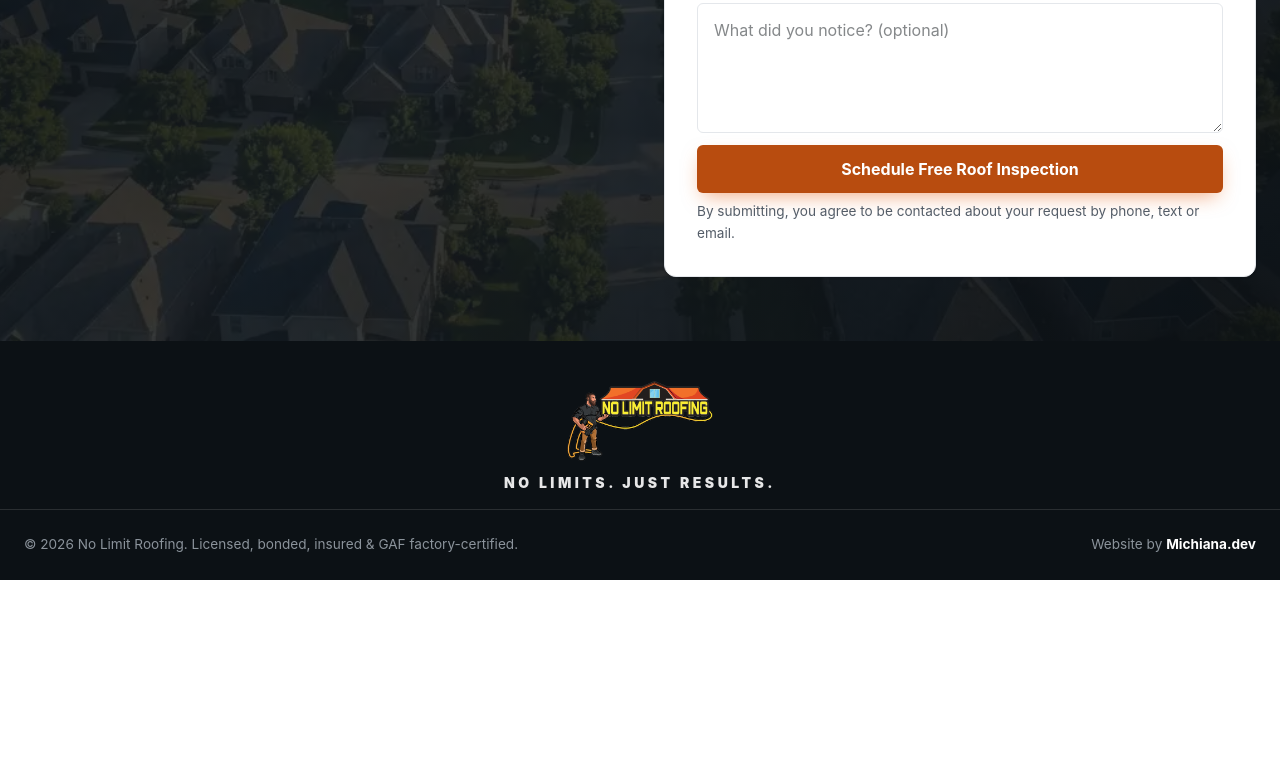
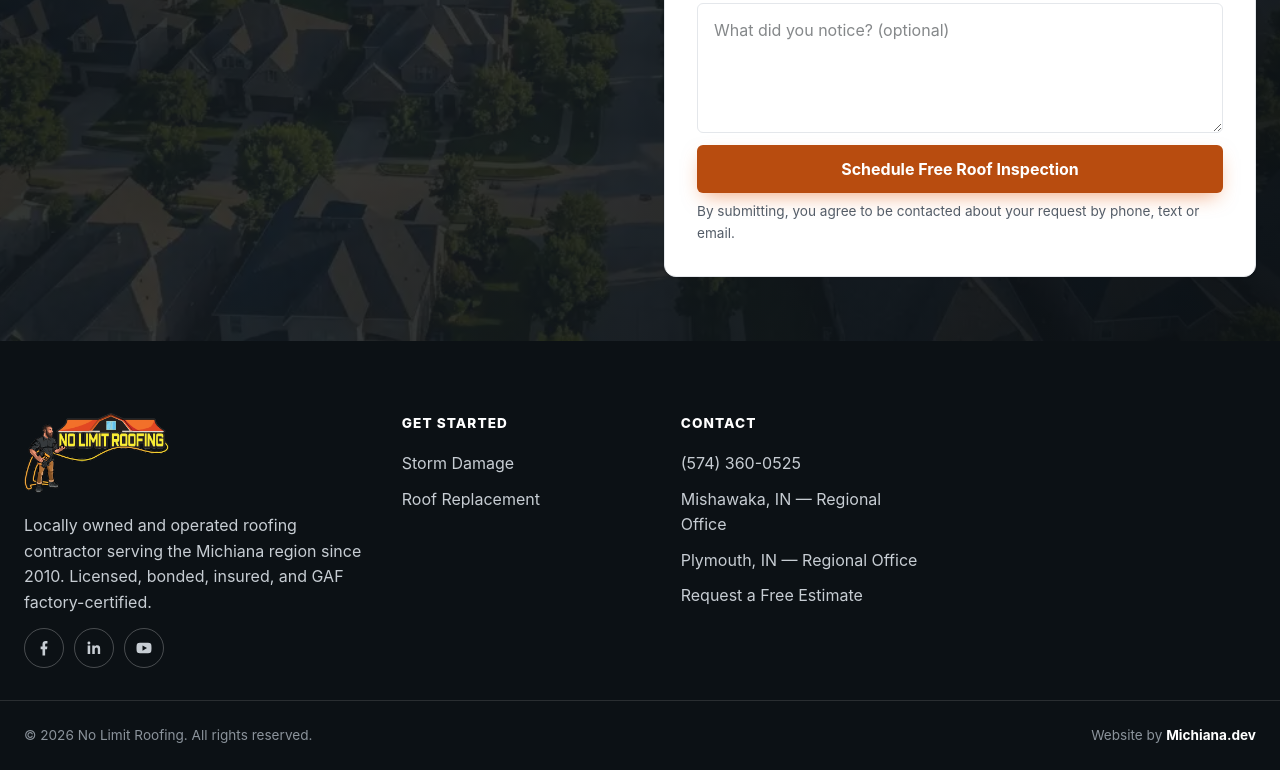
Before and after one commit to justjoe19/NoLimitRoofing, an Astro site: page /storm-damage in a window 1280 px wide. Shown: the part 3613-4383 px from the top of the page. Before the commit the page ends 4193 px from the top, so only its background shows below. Built offline with nearby package versions, Linux system fonts and the light colour scheme; Astro itself is replaced by a stand-in of ours.

Commit message:
fix(launch): one footer on every page, auto year, drop ad-URL aliases
- Every page uses the full Footer; LandingFooter is now unused
- Copyright year set at build time and updated by main.js; 404 page no longer hard-codes it
- Remove /storm-damage-inspection and /new-roof-estimate rewrites (those URLs 404)
- README and CHANGELOG updated to match

Co-Authored-By: Claude Sonnet 5.5 <noreply@anthropic.com>

```diff
--- a/src/components/Footer.astro
+++ b/src/components/Footer.astro
@@ -29,7 +29,7 @@
     </div>
   </div>
   <div class="container footer-bottom">
-    <span>&copy; <span id="year">2026</span> No Limit Roofing. All rights reserved.</span>
+    <span>&copy; <span id="year">{new Date().getFullYear()}</span> No Limit Roofing. All rights reserved.</span>
     <span>Website by <a href="https://michiana.dev" target="_blank" rel="noopener" class="font-bold text-white hover:text-accent-light">Michiana.dev</a></span>
   </div>
 </footer>
--- a/src/layouts/BaseLayout.astro
+++ b/src/layouts/BaseLayout.astro
@@ -1,7 +1,6 @@
 ---
 import LandingHeader from "../components/landing/LandingHeader.astro";
 import Footer from "../components/Footer.astro";
-import LandingFooter from "../components/landing/LandingFooter.astro";
 import "../styles/global.css";
 
 interface Props {
@@ -17,7 +16,7 @@ interface Props {
   schema?: object[];
   /** Set on 404 and other pages that should never be indexed. */
   noindex?: boolean;
-  /** Ad landing pages: swap the nav header/footer for the stripped-down versions. */
+  /** Ad landing pages: adds the "landing" body class (header and footer are the same on every page). */
   landing?: { ctaLabel: string };
 }
 
@@ -82,7 +81,7 @@ const {
   <slot />
 </main>
 
-{landing ? <LandingFooter /> : <Footer />}
+<Footer />
 
 <script is:inline src="/js/main.js" defer fetchpriority="low"></script>
 </body>
--- a/src/pages/404.astro
+++ b/src/pages/404.astro
@@ -36,8 +36,9 @@ import "../styles/global.css";
 </main>
 <footer class="site-footer">
   <div class="container footer-bottom">
-    <span>&copy; 2026 No Limit Roofing. All rights reserved.</span>
+    <span>&copy; <span id="year">{new Date().getFullYear()}</span> No Limit Roofing. All rights reserved.</span>
   </div>
 </footer>
+<script is:inline>document.getElementById("year").textContent = new Date().getFullYear();</script>
 </body>
 </html>
```
Also changed, not shown: CHANGELOG.md, README.md, netlify.toml.
